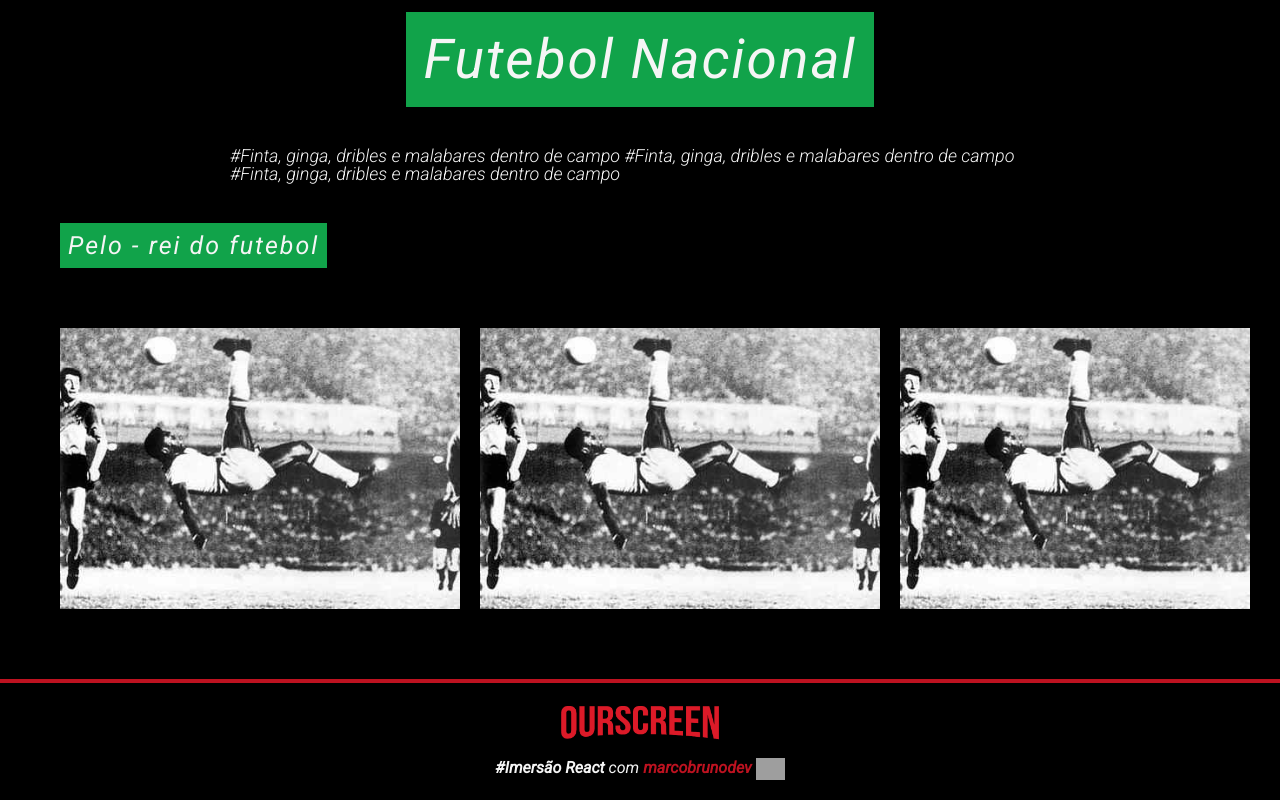
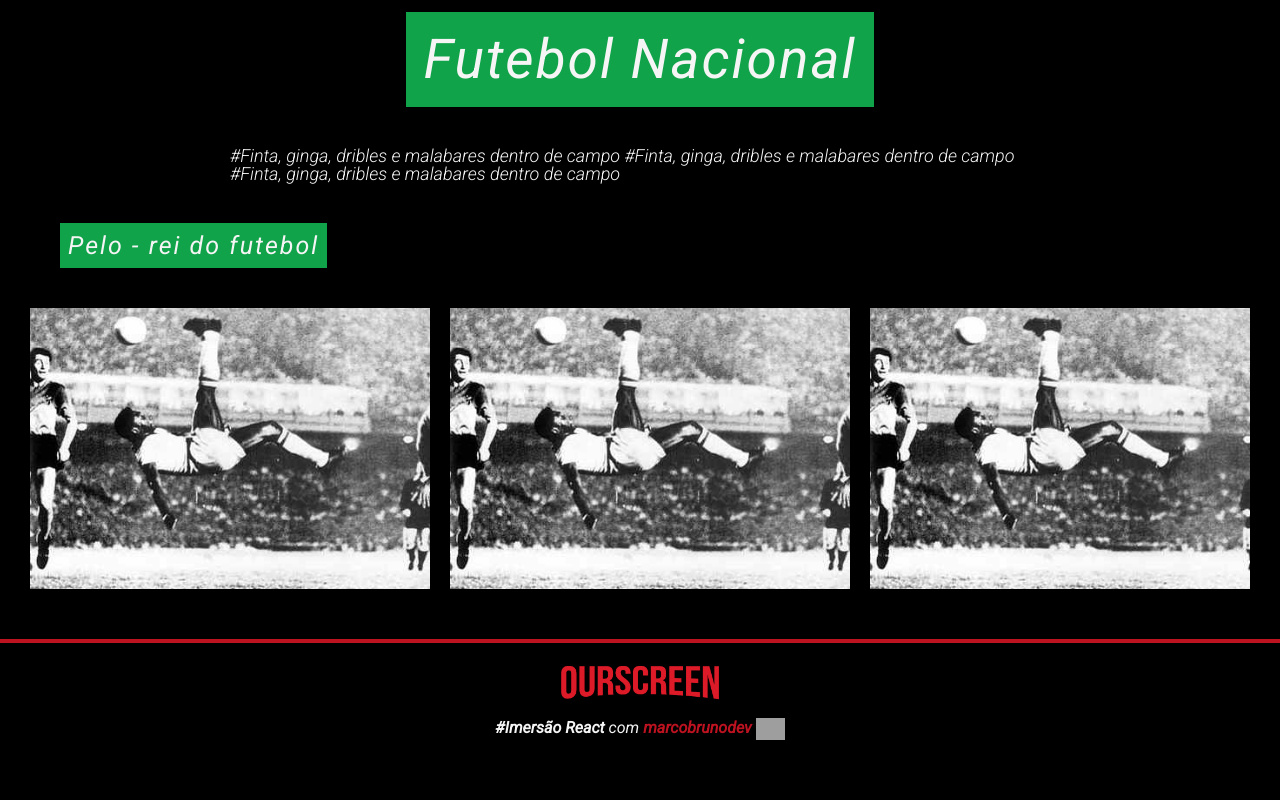
Before and after one commit to Ljuniorcode/Ourscreen, a React (Create React App) app: page / in a window 1280 px wide. Shown: the part 638-1438 px from the top of the page. After the commit the page ends 1398 px from the top, so only its background shows below. Built offline with nearby package versions, Linux system fonts and the light colour scheme; grey boxes are pictures that could not be loaded.

Commit message:
iniciando aula 07 - carousel right

```diff
--- a/src/components/CarouselOurscreen/index.js
+++ b/src/components/CarouselOurscreen/index.js
@@ -1,11 +1,11 @@
-import React, { useState } from 'react'
+import React, { useState, useRef } from 'react'
 import ThumbOurscreen from '../ThumbOurscreen'
-import PropTypes, { func } from 'prop-types'
+import PropTypes from 'prop-types'
 import { CarouselStyle, Left, Right, Wrapper } from './styles'
 
 function CarouselOurscreen({ videos }) {
   const [move, setMove] = useState(0);
-
+  const $wrapper = useRef(null)
 
   function actionRight() {
     setMove(oldMove => oldMove - 1);
@@ -22,7 +22,7 @@ function CarouselOurscreen({ videos }) {
   return (
     <CarouselStyle leftShow={leftShow()} rightShow={true}>
       <Left onClick={actionLeft} />
-      <Wrapper move={move}>
+      <Wrapper move={move} ref={$wrapper}>
         {videos.map(({ src, alt, title, avatar, channelName, timer, link }) => (
           <ThumbOurscreen
             src={src}
--- a/src/components/CarouselOurscreen/styles.js
+++ b/src/components/CarouselOurscreen/styles.js
@@ -3,17 +3,21 @@ import { Background, WrapperThumb } from '../ThumbOurscreen/styles'
 import arrow from '../../assets/img/arrow.svg'
 
 export const Wrapper = styled.div`
+  --space-right:20rem;
   display:flex;
   transition: transform 200ms;
 
   & > ${Background}{
-    margin-right:20rem;
+    margin-right:var(--space-right);
   }
 
   ${({ move }) =>
-    move &&
     css`
-    transform: translateX(calc(var(--thumb-width) * ${move}));
+    transform: translateX(
+      calc(
+        (var(--thumb-width) + var(--space-right)) * ${move}
+      )
+    );
   `
   }
 `;
@@ -34,9 +38,6 @@ const Arrow = css`
     display:inline-block;
     opacity:1;
   }
-
-
-
 `;
 
 export const Right = styled.button`
@@ -74,19 +75,21 @@ export const Left = styled.button`
 `;
 
 export const CarouselStyle = styled.div`
+  --space-top-bottom:20rem;
+  --space-right-left:30rem;
   --thumb-width:400px;
-  --space-top-bottom:20rem;
   position:relative;
   display:flex;
   align-items:center;
   align-self:flex-start;
   box-sizing:border-box;
   width:100%;
-  padding:var(--space-top-bottom) 30rem;
+  padding:var(--space-top-bottom) var(--space-rith-left);
   overflow: hidden;
 
   & ${WrapperThumb}{
     width:var(--thumb-width);
+    box-sizing:border-box;
   }
 
   &:hover > ${Right} {
```
